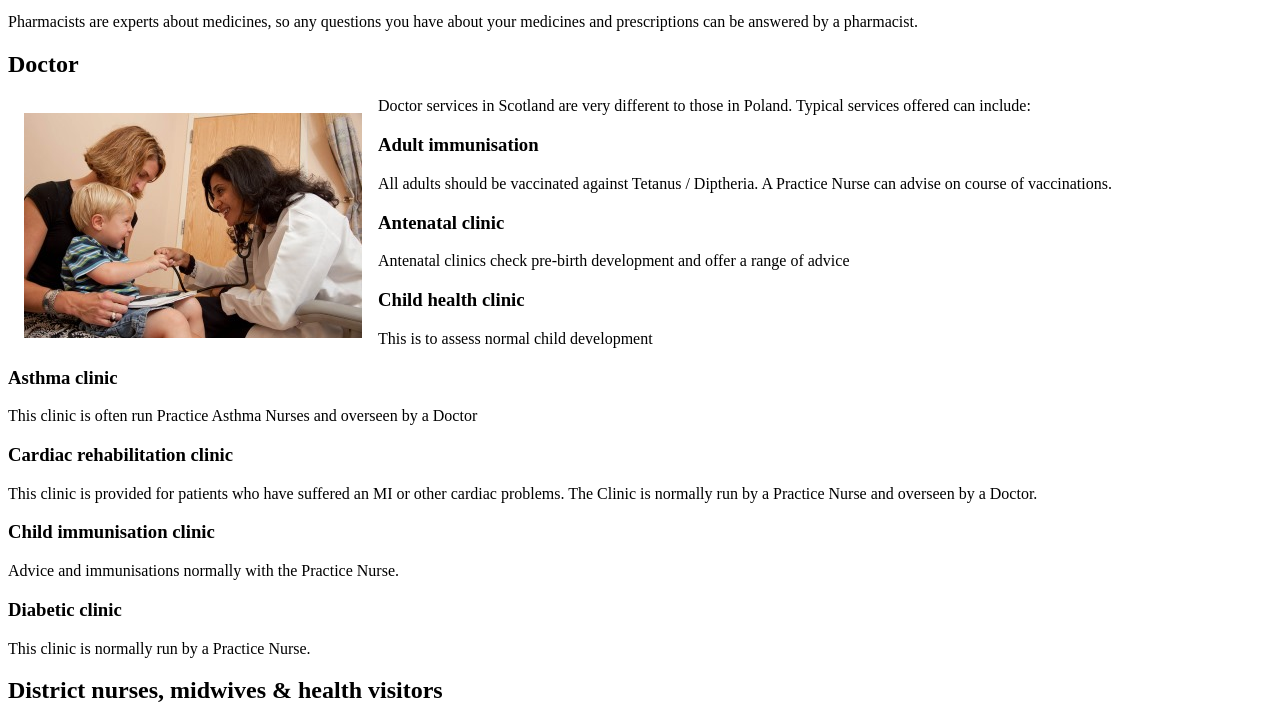
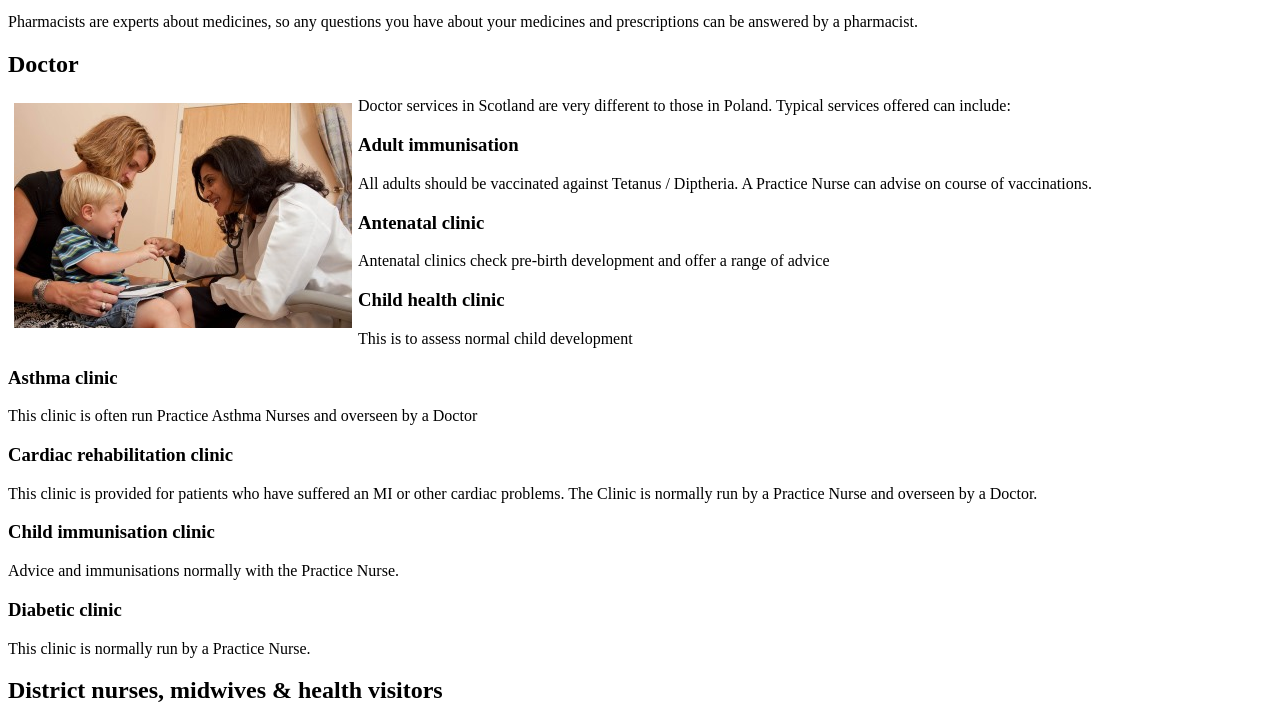
Before and after one commit to CodeTheCity/pomoc, a plain HTML site: page index.html in a window 1280 px wide. Shown: the part 1516-2237 px from the top of the page. Drawn offline with Linux system fonts and the light colour scheme.

Commit message:
I forgot to include changes to the style file

```diff
--- a/style.css
+++ b/style.css
@@ -1,5 +1,5 @@
 .imagePadding{
-    padding:16px;
+    padding:6px;
 
 
 }
@@ -8,3 +8,8 @@
     max-width:100%;
     height:auto;
 }
+
+#doctorImage{
+    max-width:100%;
+    height:auto;
+}
```
